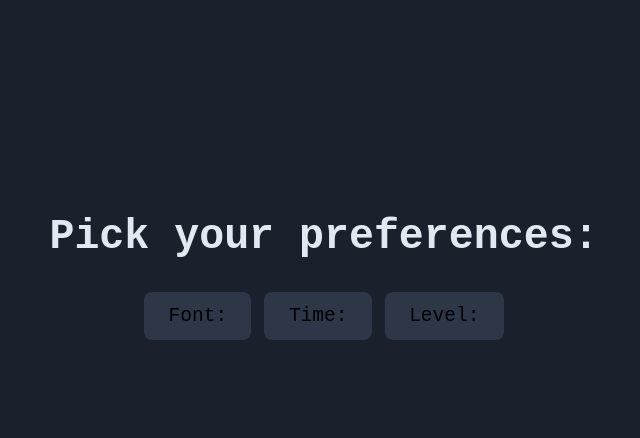
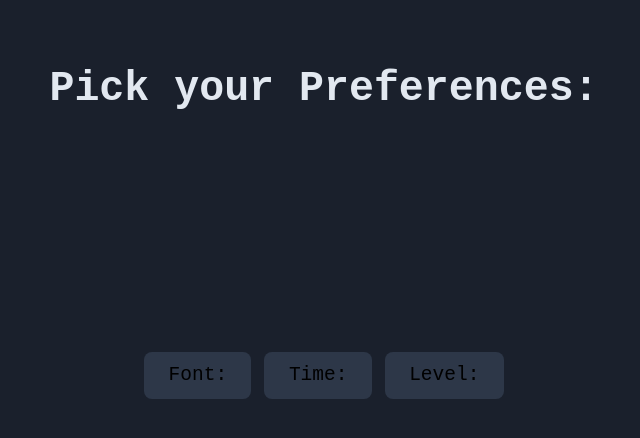
Before and after one commit to InbarMi/typing-practice, a React (Vite) app in the folder typing-app/: page / in a window 1280 px wide. Shown: the top 438 px of the page, without its empty margins (316-956 px from the left). Built offline with nearby package versions, Linux system fonts and the light colour scheme.

Commit message:
add more font options

```diff
--- a/typing-app/src/App.css
+++ b/typing-app/src/App.css
@@ -40,6 +40,7 @@
   text-align: center;
   margin-top: 1.5rem;
   margin-bottom: 1rem;
+
 }
 
 .refresh {
--- a/typing-app/src/App.jsx
+++ b/typing-app/src/App.jsx
@@ -93,10 +93,11 @@ function App() {
     }
 
     return (
-        <div className='app-body' style={{fontFamily: selectedFont}}>
+        <div style={{fontFamily: selectedFont}}>
+            <h1 className='title'>{!gameStarted ? 'Pick your Preferences:' : 'Type What You See :)'}</h1>
+            <div className='app-body'>
                 {!gameStarted ? (
                     <div className="settings-section">
-                    <h1 className="title">Pick your preferences:</h1>
                         <SettingsPanel
                             fontProps={fontProps}
                             timeProps={timeProps}
@@ -106,7 +107,6 @@ function App() {
                     </div>
                 ) : (
                     <div className="game-section">
-                    <h1 className="title">Type What You See :)</h1>
                         <div className="main-content">
                             {
                                 (currentTime === 0) ? (
@@ -127,6 +127,8 @@ function App() {
                     </div>
                 )}
             </div>
+        </div>
+
     )
 }
 
--- a/typing-app/src/components/SettingsPanel/SettingsPanel.jsx
+++ b/typing-app/src/components/SettingsPanel/SettingsPanel.jsx
@@ -4,7 +4,7 @@ import Dropdown from "../Dropdown/Dropdown.jsx";
 
 function SettingsPanel({ fontProps, timeProps, levelProps, startGame}) {
 
-    const fontOptions = ['monospace', 'serif', 'sans-serif'];
+    const fontOptions = ['Courier', 'monospace', 'Garmond', 'Helvetica', 'Papyrus'];
     const timeOptions = [30, 60, 90] // seconds
     const levelOptions = ['easy', 'normal', 'hard'];
 
```
Lines whose indentation alone changed are shown as unchanged.
